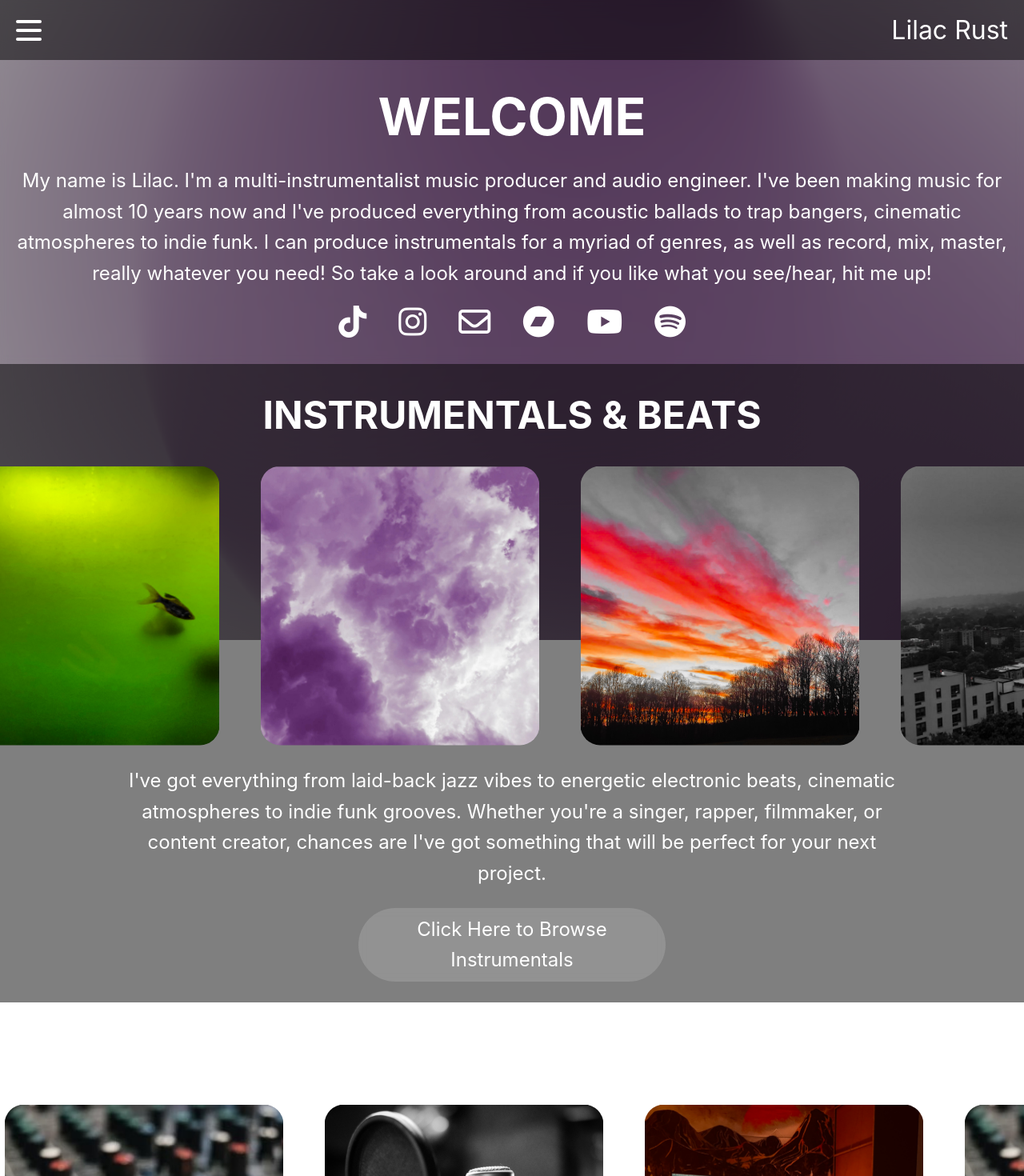
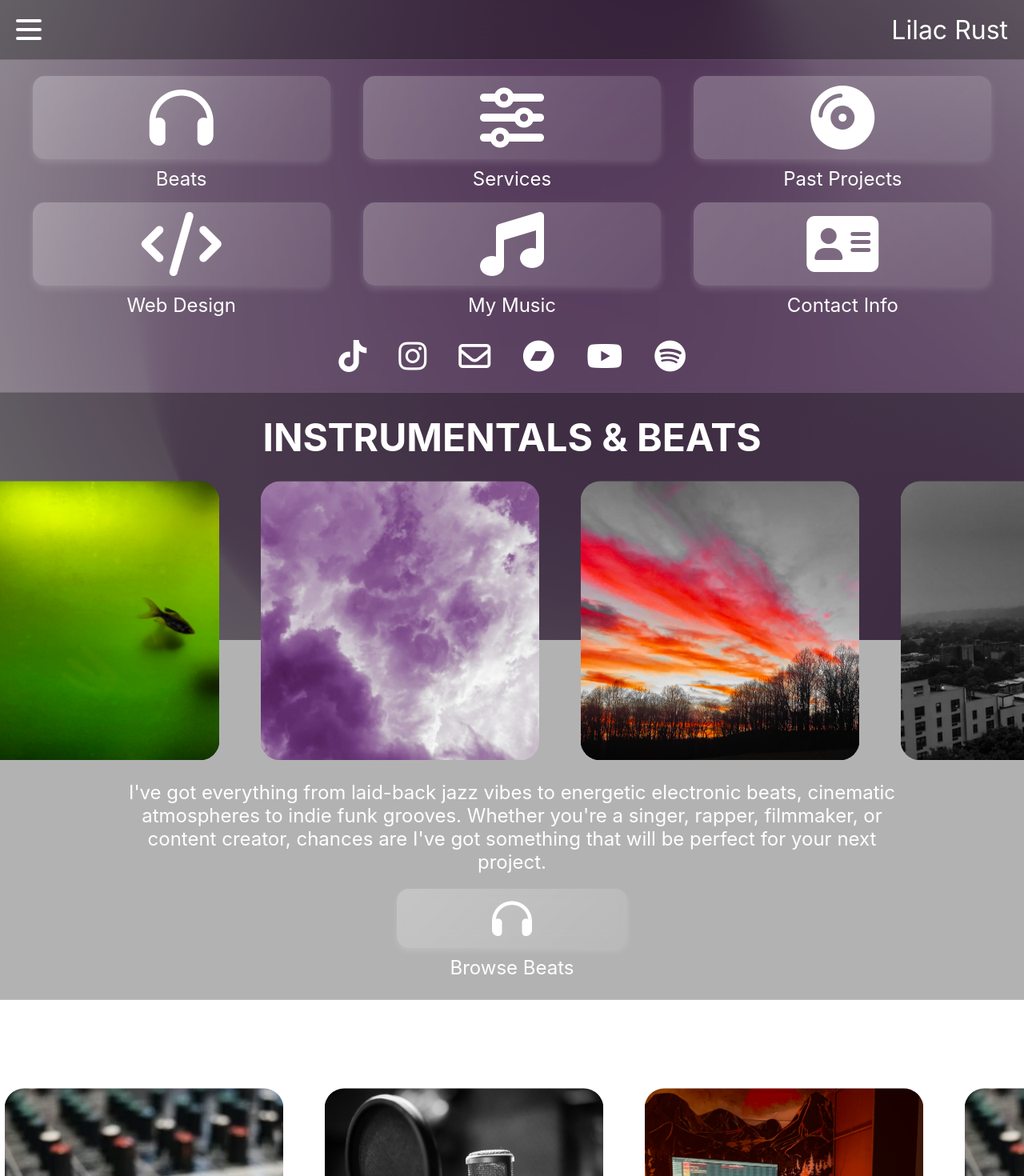
Before and after one commit to 18gdoyle/lilac-rust-recordings, a Vue app: page / in a window 1280 px wide. Shown: the top 1470 px of the page at 80% size. Built offline with nearby package versions, Linux system fonts and the light colour scheme.

Commit message:
ui update

```diff
--- a/src/assets/base.css
+++ b/src/assets/base.css
@@ -59,7 +59,6 @@
 
 body {
   background: var(--color-background);
-  line-height: 1.6;
   font-family:
     Inter,
     -apple-system,
--- a/src/assets/main.css
+++ b/src/assets/main.css
@@ -1,4 +1,4 @@
-@import './base.css';
+@import "./base.css";
 
 #app {
   width: 100%;
@@ -13,7 +13,7 @@ a {
 
 .pageTopMargin {
   position: relative;
-  top: 75px
+  top: 75px;
 }
 
 /* custom scrollbar */
@@ -44,7 +44,7 @@ a {
 }
 
 .hover-underline-animation::after {
-  content: '';
+  content: "";
   position: absolute;
   width: 100%;
   transform: scaleX(0);
@@ -79,3 +79,74 @@ a {
   -webkit-backdrop-filter: blur(5px);
   margin: 2%;
 }
+
+/* BUTTON */
+
+button {
+  padding: 12px 12px;
+  border: none;
+  border-radius: 15px;
+  background: linear-gradient(
+    135deg,
+    rgba(255, 255, 255, 0.25),
+    rgba(255, 255, 255, 0.1)
+  );
+  color: white;
+  font-weight: 600;
+  font-size: 1rem;
+  cursor: pointer;
+  box-shadow: 0 4px 8px rgba(255, 255, 255, 0.15);
+  backdrop-filter: blur(10px);
+  transition: background 0.3s ease, box-shadow 0.3s ease, transform 0.2s ease,
+    color 0.3s ease;
+  user-select: none;
+  display: inline-flex;
+  align-items: center;
+  justify-content: center;
+  gap: 8px;
+}
+
+button:hover:not(:disabled) {
+  background: linear-gradient(
+    135deg,
+    rgba(255, 255, 255, 0.35),
+    rgba(255, 255, 255, 0.15)
+  );
+  box-shadow: 0 6px 12px rgba(255, 255, 255, 0.25);
+  transform: translateY(-2px);
+  color: #fff;
+}
+
+button:active:not(:disabled) {
+  transform: translateY(0);
+  box-shadow: 0 2px 6px rgba(255, 255, 255, 0.15);
+}
+
+button:focus-visible {
+  outline: 2px solid #fff;
+  outline-offset: 3px;
+}
+
+button:disabled {
+  background: rgba(255, 255, 255, 0.1);
+  color: rgba(255, 255, 255, 0.5);
+  cursor: not-allowed;
+  box-shadow: none;
+  transform: none;
+  user-select: none;
+}
+
+button.selected,
+button.selected:hover {
+  box-shadow: 0 0 12px rgba(255, 255, 255, 0.7),
+    0 0 24px rgba(255, 255, 255, 0.5);
+  background: linear-gradient(
+    135deg,
+    rgba(255, 255, 255, 0.4),
+    rgba(255, 255, 255, 0.2)
+  );
+}
+
+.buttonWithBadge {
+  position: relative;
+}
--- a/src/components/Footer.vue
+++ b/src/components/Footer.vue
@@ -21,12 +21,13 @@ export default {
 <style scoped>
 /* Footer styling */
 .footer {
-    background: rgba(0, 0, 0, 0.5);
+    background: rgba(0, 0, 0, 0.3);
     color: #fff;
     padding: 20px 0;
     text-align: center;
     position: relative;
     height: 150px;
+    border-top: 1px solid rgba(255, 255, 255, 0.15);
 }
 
 .footer-content {
--- a/src/components/NavBar.vue
+++ b/src/components/NavBar.vue
@@ -1,12 +1,12 @@
 <template>
   <div class="menu-items">
-    <li><a href="/">Home</a></li>
-    <li><a href="/instrumentals">Instrumentals</a></li>
-    <li><a href="/studioservices">Services</a></li>
-    <li><a href="/pastprojects">Past Projects</a></li>
-    <li><a href="/webdesign">Web Design</a></li>
-    <li><a href="/lilacrustmusic">My Music</a></li>
-    <li><a href="/about">Contact Info</a></li>
+    <li><a href="/"><i class="fa-solid fa-house icon"></i> Home</a></li>
+    <li><a href="/instrumentals"><i class="fa-solid fa-headphones icon"></i> Instrumentals</a></li>
+    <li><a href="/studioservices"><i class="fa-solid fa-sliders icon"></i> Services</a></li>
+    <li><a href="/pastprojects"><i class="fa-solid fa-compact-disc icon"></i> Past Projects</a></li>
+    <li><a href="/webdesign"><i class="fa-solid fa-code icon"></i> Web Design</a></li>
+    <li><a href="/lilacrustmusic"><i class="fa-solid fa-music bigButtonIcon icon"></i> My Music</a></li>
+    <li><a href="/about"><i class="fa-solid fa-address-card bigButtonIcon icon"></i> Contact Info</a></li>
   </div>
   <div id="navBar" class="navbar">
     <div class="nav-container">
@@ -39,6 +39,9 @@ export default {
 </script>
 
 <style scoped>
+.icon {
+  width: 32px;
+}
 .pageTitle {
   transition: all .4s ease;
 }
@@ -53,12 +56,13 @@ export default {
   left: 0;
   width: 100%;
   height: 75px;
-  background: rgba(0, 0, 0, 0.5);
-  backdrop-filter: blur(10px);
+  background: rgba(0, 0, 0, 0.3);
+  backdrop-filter: blur(25px);
   -webkit-backdrop-filter: blur(5px);
   display: flex;
   align-items: center;
   z-index: 10;
+  border-bottom: 1px solid rgba(255, 255, 255, 0.15);
 }
 
 #title {
@@ -162,18 +166,20 @@ a {
   position: fixed;
   top: 0;
   left: 0;
-  padding-top: 75px;
-  background: rgba(0, 0, 0, 0.7);
+  margin-top: 75px;
+  padding-top: 10px;
+  background: rgba(0, 0, 0, 0.3);
   box-shadow: 0 4px 30px rgba(0, 0, 0, 0.1);
-  backdrop-filter: blur(15px);
+  backdrop-filter: blur(25px);
   height: 100vh;
-  width: 20vw;
+  width: 30vw;
   transform: translate(-150%);
   display: flex;
   flex-direction: column;
   padding-left: 20px;
   transition: transform 0.2s ease-in-out;
   z-index: 10;
+  border-right: 1px solid rgba(255, 255, 255, 0.15);
 }
 
 .menu-items li {
@@ -197,6 +203,7 @@ a {
 
   .menu-items {
     width: 60vw;
+    margin-top: 60px;
   }
 
   #navBar {
--- a/src/views/HomeView.vue
+++ b/src/views/HomeView.vue
@@ -6,16 +6,60 @@ import SocialLinks from '@/components/SocialLinks.vue';
     <div class="centered bigWelcomeContainer">
       <div class="overImage">
         <div class="glassDiv bigWelcomeGlass">
-          <h1 class="hugeWelcome">WELCOME</h1>
-          <p class="welcomeDescription">
-            My name is Lilac. I'm a multi-instrumentalist music producer and
-            audio engineer. I've been making music for almost 10 years now and
-            I've produced everything from acoustic ballads to trap bangers,
-            cinematic atmospheres to indie funk. I can produce instrumentals for
-            a myriad of genres, as well as record, mix, master, really whatever
-            you need! So take a look around and if you like what you see/hear,
-            hit me up!
-          </p>
+          <div class="buttonRowsContainer">
+            <div style="display: flex;" class="buttonsRow">
+              <div class="bigButton">
+                <a href="/instrumentals" style="width: 100%;">
+                  <button style="width: 100%;">
+                    <i class="fa-solid fa-headphones bigButtonIcon"></i>
+                  </button>
+                </a>
+                <div class="buttonTitle">Beats</div>
+              </div>
+              <div class="bigButton">
+                <a href="/studioservices" style="width: 100%;">
+                  <button style="width: 100%;">
+                    <i class="fa-solid fa-sliders bigButtonIcon"></i>
+                  </button>
+                </a>
+                <div class="buttonTitle">Services</div>
+              </div>
+              <div class="bigButton">
+                <a href="/pastprojects" style="width: 100%;">
+                  <button style="width: 100%;">
+                    <i class="fa-solid fa-compact-disc bigButtonIcon"></i>
+                  </button>
+                </a>
+                <div class="buttonTitle">Past Projects</div>
+              </div>
+            </div>
+            <div style="display: flex;" class="buttonsRow">
+              <div class="bigButton">
+                <a href="/webdesign" style="width: 100%;">
+                  <button style="width: 100%;">
+                    <i class="fa-solid fa-code bigButtonIcon"></i>
+                  </button>
+                </a>
+                <div class="buttonTitle">Web Design</div>
+              </div>
+              <div class="bigButton">
+                <a href="/lilacrustmusic" style="width: 100%;">
+                  <button style="width: 100%;">
+                    <i class="fa-solid fa-music bigButtonIcon"></i>
+                  </button>
+                </a>
+                <div class="buttonTitle">My Music</div>
+              </div>
+              <div class="bigButton">
+                <a href="/about" style="width: 100%;">
+                  <button style="width: 100%;">
+                    <i class="fa-solid fa-address-card bigButtonIcon"></i>
+                  </button>
+                </a>
+                <div class="buttonTitle">Contact Info</div>
+              </div>
+            </div>
+          </div>
           <div class="iconsRow">
             <SocialLinks></SocialLinks>
           </div>
@@ -41,10 +85,13 @@ import SocialLinks from '@/components/SocialLinks.vue';
           something that will be perfect for your next project.
         </div>
         <br />
-        <div class="linkContainer">
-          <a href="/instrumentals" class="mobileButtonLink">
-            Click Here to Browse Instrumentals
+        <div class="mediumButton">
+          <a href="/instrumentals" style="width: 100%;">
+            <button style="width: 100%;">
+              <i class="fa-solid fa-headphones mediumButtonIcon"></i>
+            </button>
           </a>
+          <div class="buttonTitle">Browse Beats</div>
         </div>
       </div>
     </div>
@@ -72,10 +119,13 @@ import SocialLinks from '@/components/SocialLinks.vue';
           mastering process.
         </div>
         <br />
-        <div class="linkContainer">
-          <a href="/studioservices" class="mobileButtonLink">
-            Click Here for More Info
+        <div class="mediumButton">
+          <a href="/studioservices" style="width: 100%;">
+            <button style="width: 100%;">
+              <i class="fa-solid fa-circle-info mediumButtonIcon"></i>
+            </button>
           </a>
+          <div class="buttonTitle">Learn More</div>
         </div>
       </div>
     </div>
@@ -98,10 +148,13 @@ import SocialLinks from '@/components/SocialLinks.vue';
           listen.
         </div>
         <br />
-        <div class="linkContainer">
-          <a href="/pastprojects" class="mobileButtonLink">
-            Click Here to Hear My Past Projects
+        <div class="mediumButton">
+          <a href="/pastprojects" style="width: 100%;">
+            <button style="width: 100%;">
+              <i class="fa-solid fa-compact-disc mediumButtonIcon"></i>
+            </button>
           </a>
+          <div class="buttonTitle">Browse Past Projects</div>
         </div>
       </div>
     </div>
@@ -137,6 +190,49 @@ export default {
 </script>
 
 <style scoped>
+.buttonRowsContainer {
+  display: flex;
+  flex-direction: column;
+  justify-content: space-around;
+  gap: 15px;
+  margin-bottom: 15px;
+}
+
+.buttonTitle {
+  font-size: x-large;
+}
+
+.mediumButtonIcon {
+  font-size: 50px;
+}
+
+.mediumButton {
+  width: 30%;
+  display: flex;
+  flex-direction: column;
+  gap: 10px;
+  align-items: center;
+  height: 50%;
+}
+
+.bigButtonIcon {
+  font-size: 80px;
+}
+
+.bigButton {
+  width: 30%;
+  display: flex;
+  flex-direction: column;
+  gap: 10px;
+  align-items: center;
+  height: 50%;
+}
+
+.buttonsRow {
+  display: flex;
+  width: 100%;
+  justify-content: space-around;
+}
 
 .descriptionText {
   font-size: x-large;
@@ -158,7 +254,9 @@ export default {
 }
 
 .darkSection {
-  background-color: rgba(0, 0, 0, .5);
+  background-color: rgba(0, 0, 0, .3);
+  border-bottom: 1px solid rgba(255, 255, 255, 0.15);
+  border-top: 1px solid rgba(255, 255, 255, 0.15);
 }
 
 .sectionTitle {
@@ -372,6 +470,26 @@ export default {
 }
 
 @media only screen and (max-width: 768px) {
+  .buttonTitle {
+    font-size: large;
+  }
+
+  .bigButtonIcon {
+    font-size: 60px;
+  }
+
+  .buttonRowsContainer {
+    display: flex;
+    flex-direction: column;
+    justify-content: space-around;
+    gap: 15px;
+    margin-bottom: 15px;
+  }
+
+  .buttonsRow {
+    width: 100%;
+  }
+
   .overImage {
     max-height: 500px;
   }
@@ -401,6 +519,7 @@ export default {
 
   .bigWelcomeGlass {
     justify-content: space-evenly;
+    margin-bottom: 10px;
   }
 
   .hugeWelcome {
@@ -421,6 +540,8 @@ export default {
     background: rgba(0, 0, 0, 0);
     display: flex;
     flex-direction: column;
+    padding-left: 5px;
+    padding-right: 5px;
   }
 
   .description {
--- a/src/views/StudioServicesView.vue
+++ b/src/views/StudioServicesView.vue
@@ -21,16 +21,31 @@
                 <hr />
                 <br />
                 <div class="linkContainer">
-                    <a href="/instrumentals" class="mobileButtonLink" style="font-size: large; width: fit-content;">
-                        Browse Instrumentals
+                    <div class="mediumButton">
+                        <a href="/instrumentals" style="width: 100%;">
+                            <button style="width: 100%;">
+                                <i class="fa-solid fa-headphones mediumButtonIcon"></i>
+                            </button>
                         </a>
-                    <a href="https://lilacrust.infinity.airbit.com/services/90" target="_blank" class="mobileButtonLink"
-                        style="font-size: large; width: fit-content;">
-                        Get Quote
+                        <div class="buttonTitle">Browse Beats</div>
+                    </div>
+                    <div class="mediumButton">
+                        <a href="https://lilacrust.infinity.airbit.com/services/90" target="_blank"
+                            style="width: 100%;">
+                            <button style="width: 100%;">
+                                <i class="fa-solid fa-money-check-dollar mediumButtonIcon"></i>
+                            </button>
                         </a>
-                    <a href="/about" class="mobileButtonLink" style="font-size: large; width: fit-content;">
-                        Contact Me
+                        <div class="buttonTitle">Get Quote</div>
+                    </div>
+                    <div class="mediumButton">
+                        <a href="/about" style="width: 100%;">
+                            <button style="width: 100%;">
+                                <i class="fa-solid fa-address-card mediumButtonIcon"></i>
+                            </button>
                         </a>
+                        <div class="buttonTitle">Contact Me</div>
+                    </div>
                 </div>
             </div>
             <div class="image" style="flex-direction: column; justify-content: center; align-items: center;">
@@ -82,16 +97,31 @@
                 <hr />
                 <br />
                 <div class="linkContainer">
-                    <a href="/pastprojects" class="mobileButtonLink" style="font-size: large; width: fit-content;">
-                        Past Projects
+                    <div class="mediumButton">
+                        <a href="/pastprojects" style="width: 100%;">
+                            <button style="width: 100%;">
+                                <i class="fa-solid fa-compact-disc mediumButtonIcon"></i>
+                            </button>
                         </a>
-                    <a href="https://lilacrust.infinity.airbit.com/services/89" target="_blank" class="mobileButtonLink"
-                        style="font-size: large; width: fit-content;">
-                        Get Quote
+                        <div class="buttonTitle">Past Projects</div>
+                    </div>
+                    <div class="mediumButton">
+                        <a href="https://lilacrust.infinity.airbit.com/services/89" target="_blank"
+                            style="width: 100%;">
+                            <button style="width: 100%;">
+                                <i class="fa-solid fa-money-check-dollar mediumButtonIcon"></i>
+                            </button>
                         </a>
-                    <a href="/about" class="mobileButtonLink" style="font-size: large; width: fit-content;">
-                        Contact Me
+                        <div class="buttonTitle">Get Quote</div>
+                    </div>
+                    <div class="mediumButton">
+                        <a href="/about" style="width: 100%;">
+                            <button style="width: 100%;">
+                                <i class="fa-solid fa-address-card mediumButtonIcon"></i>
+                            </button>
                         </a>
+                        <div class="buttonTitle">Contact Me</div>
+                    </div>
                 </div>
             </div>
         </div>
@@ -114,16 +144,31 @@
                 <hr />
                 <br />
                 <div class="linkContainer">
-                    <a href="/webdesign" class="mobileButtonLink" style="font-size: large; width: fit-content;">
-                        Past Web Design Projects
+                    <div class="mediumButton">
+                        <a href="/webdesign" style="width: 100%;">
+                            <button style="width: 100%;">
+                                <i class="fa-solid fa-code mediumButtonIcon"></i>
+                            </button>
                         </a>
-                    <a href="https://lilacrust.infinity.airbit.com/services/94" target="_blank" class="mobileButtonLink"
-                        style="font-size: large; width: fit-content;">
-                        Get Quote
+                        <div class="buttonTitle">Past Web Design Projects</div>
+                    </div>
+                    <div class="mediumButton">
+                        <a href="https://lilacrust.infinity.airbit.com/services/94" target="_blank"
+                            style="width: 100%;">
+                            <button style="width: 100%;">
+                                <i class="fa-solid fa-money-check-dollar mediumButtonIcon"></i>
+                            </button>
                         </a>
-                    <a href="/about" class="mobileButtonLink" style="font-size: large; width: fit-content;">
-                        Contact Me
+                        <div class="buttonTitle">Get Quote</div>
+                    </div>
+                    <div class="mediumButton">
+                        <a href="/about" style="width: 100%;">
+                            <button style="width: 100%;">
+                                <i class="fa-solid fa-address-card mediumButtonIcon"></i>
+                            </button>
                         </a>
+                        <div class="buttonTitle">Contact Me</div>
+                    </div>
                 </div>
             </div>
             <div class="image" style="flex-direction: column; justify-content: center; align-items: center;">
@@ -134,6 +179,24 @@
 </template>
 
 <style scoped>
+.mediumButton {
+    width: 20%;
+    display: flex;
+    flex-direction: column;
+    gap: 10px;
+    align-items: center;
+    height: 50%;
+}
+
+.mediumButtonIcon {
+    font-size: 50px;
+}
+
+.buttonTitle {
+    text-align: center;
+    font-size: large;
+}
+
 .pageTitle {
     font-size: 4vw;
 }
@@ -160,6 +223,7 @@
 
 .linkContainer {
     display: flex;
+    gap: 15px;
 }
 
 .slide {
@@ -172,10 +236,14 @@
     border-radius: 0px;
     padding: 2%;
     box-shadow: none;
+    border-top: 1px solid rgba(255, 255, 255, 0.15);
+    border-bottom: 1px solid rgba(255, 255, 255, 0.15);
+    background-color: rgba(0, 0, 0, 0.3);
 }
 
 .clear {
     background-color: rgba(0, 0, 0, 0);
+    border: none;
 }
 
 .mobileButtonLink {
@@ -200,6 +268,10 @@
 }
 
 @media only screen and (max-width: 768px) {
+    .mediumButtonIcon {
+        font-size: 40px;
+    }
+
     .mobileButtonLink {
         padding: 5%;
         gap: 2vw;
@@ -231,9 +303,6 @@
     .linkContainer {
         display: flex;
         justify-content: space-evenly;
-        align-items: center;
-        flex-direction: column;
-        gap: 2vh;
     }
 
     .pageTitle {
--- a/src/views/WebDesignView.vue
+++ b/src/views/WebDesignView.vue
@@ -14,9 +14,14 @@ import WebDesignProject from '@/components/WebDesignProject.vue';
                 up.
             </p>
             <br />
-            <a href="/about" class="mobileButtonLink">
-                <strong>CONTACT INFO</strong>
-            </a>
+            <div class="mediumButton">
+                <a href="/about" style="width: 100%;">
+                    <button style="width: 100%;">
+                        <i class="fa-solid fa-address-card mediumButtonIcon"></i>
+                    </button>
+                </a>
+                <div class="buttonTitle">Contact Info</div>
+            </div>
             <hr class="lineBreak" />
             <h1 class="pageSubtitle">PAST PROJECTS</h1>
             <br />
@@ -47,6 +52,25 @@ export default {
 </script>
 
 <style scoped>
+.mediumButton {
+    margin-top: 10px;
+    width: 20%;
+    display: flex;
+    flex-direction: column;
+    gap: 10px;
+    align-items: center;
+    height: 50%;
+}
+
+.mediumButtonIcon {
+    font-size: 50px;
+}
+
+.buttonTitle {
+    text-align: center;
+    font-size: large;
+}
+
 .mobileButtonLink {
     padding: 1%;
     display: flex;
@@ -122,6 +146,9 @@ export default {
 }
 
 @media only screen and (max-width: 768px) {
+    .mediumButton {
+        width: 40%;
+    }
     .pageTitle {
         font-size: 10vw;
     }
```
Also changed, not shown: src/components/PastProject.vue (+29 -3 lines), 1 other file (tests, documents, lock files or other folders). Lines whose indentation alone changed are shown as unchanged.
